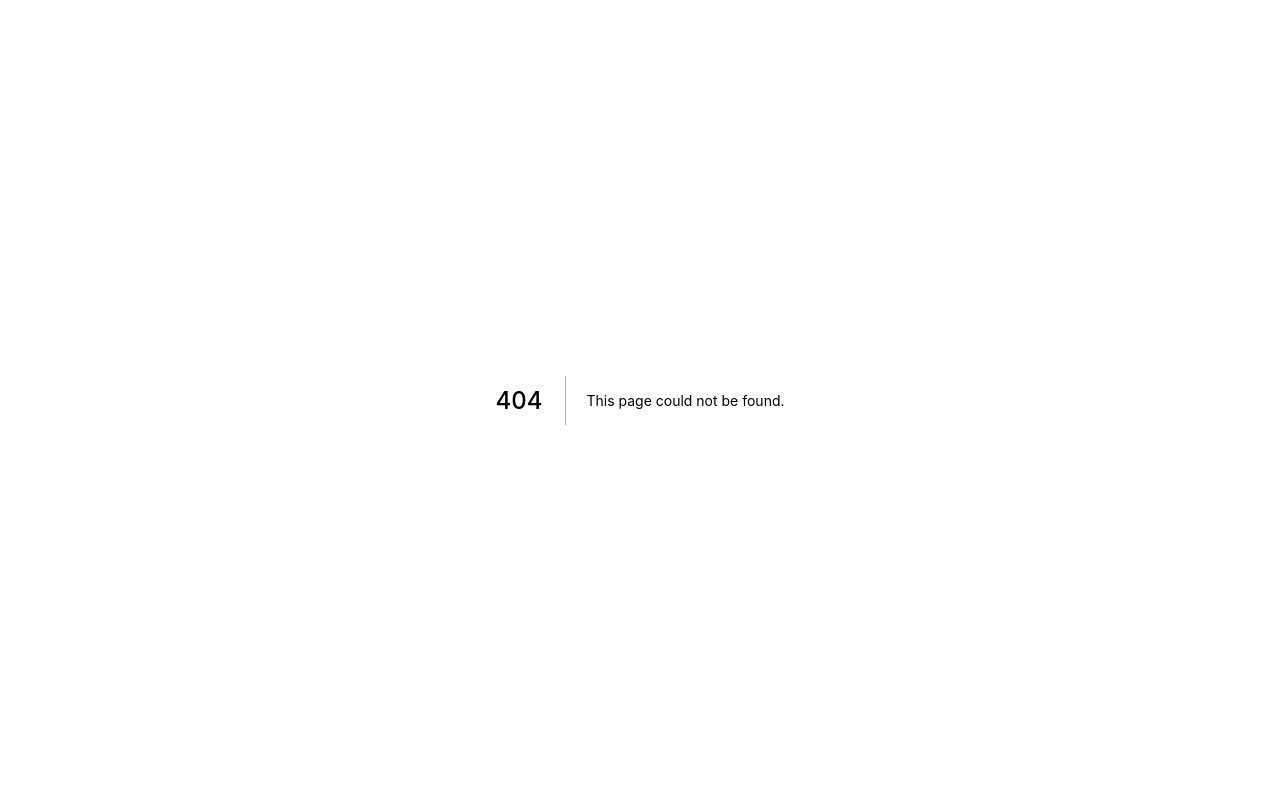
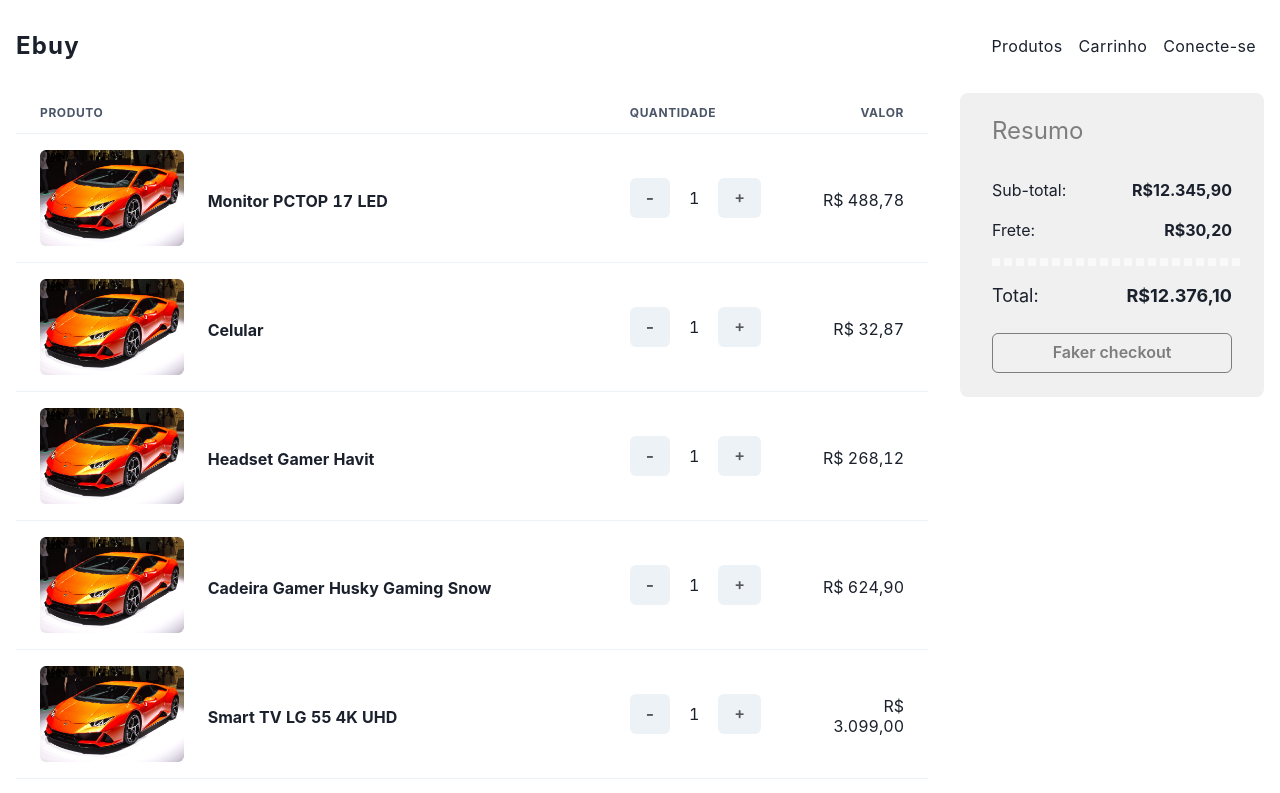
Before and after one commit to lhmoreno/ebuy, a Next.js app: page /cart in a window 1280 px wide. Before the commit this address had no page. Shown: the top 793 px of the page. Built offline with nearby package versions, Linux system fonts and the light colour scheme.

Commit message:
feat: Cart

```diff
--- /dev/null
+++ b/src/components/ProductCart.tsx
@@ -0,0 +1,56 @@
+import { Button, Flex, Heading, Image, Td, Text, Tr } from '@chakra-ui/react'
+import { useState } from 'react'
+
+import { formatPriceInReal } from '../utils/price'
+
+export interface ProductCartProps {
+  image: string
+  name: string
+  price: number
+}
+
+const ProductCart = ({ image, name, price }: ProductCartProps) => {
+  const [amount, setAmount] = useState(1)
+
+  return (
+    <Tr>
+      <Td>
+        <Flex alignItems="center" gap="6">
+          <Image
+            src={image} alt="Carro"
+            borderRadius="md"
+            maxHeight="24"
+          />
+          <Heading
+            as="h3"
+            marginTop="2"
+            fontWeight="bold"
+            fontSize="md"
+          >{ name }</Heading>
+        </Flex>
+      </Td>
+
+      <Td>
+        <Flex alignItems="center">
+          <Button type="button" fontSize="lg" color="blackAlpha.700" onClick={() => amount !== 1 && setAmount(s => --s)}>
+            -
+          </Button>
+          <Text width="12" textAlign="center">
+            { amount }
+          </Text>
+          <Button type="button" color="blackAlpha.700" onClick={() => setAmount(s => ++s)}>
+            +
+          </Button>
+        </Flex>
+      </Td>
+
+      <Td isNumeric>
+        <Text marginTop="1">
+          { formatPriceInReal(price) }
+        </Text>
+      </Td>
+    </Tr>
+  )
+}
+
+export { ProductCart }
--- /dev/null
+++ b/src/pages/cart.tsx
@@ -0,0 +1,81 @@
+import type { NextPage } from 'next'
+
+import Head from 'next/head'
+import { Fragment } from 'react'
+import { Box, Button, Container, Divider, Flex, Heading, Table, Tbody, Text, Th, Thead, Tr } from '@chakra-ui/react'
+
+import { Header } from '../components/Header'
+import { ProductCart } from '../components/ProductCart'
+import { fakeProducts } from './api/products'
+
+const Home: NextPage = () => {
+  return (
+    <Fragment>
+      <Head>
+        <title>Ebuy | Carrinho</title>
+        <meta name="description" content="Generated by create next app" />
+        <link rel="icon" href="/favicon.ico" />
+      </Head>
+
+      <Header />
+
+      <Container maxW="container.xl" display="grid" gridTemplateColumns="3fr 1fr" gap="8">
+        <Table flexDirection="column">
+          <Thead>
+            <Tr>
+              <Th>Produto</Th>
+              <Th>Quantidade</Th>
+              <Th isNumeric>Valor</Th>
+            </Tr>
+          </Thead>
+
+          <Tbody>
+            { fakeProducts.map(({ id, image, name, price }) => (
+              <ProductCart
+                key={id}
+                image={image}
+                name={name}
+                price={price}
+              />
+            )) }
+          </Tbody>
+        </Table>
+        <Box
+          backgroundColor="blackAlpha.100"
+          pt="6"
+          px="8"
+          borderRadius="lg"
+          height="max-content"
+        >
+          <Heading
+            as="h2"
+            fontSize="2xl"
+            fontWeight="regular"
+            color="blackAlpha.600"
+          >
+            Resumo
+          </Heading>
+          <Flex mt="8" justifyContent="space-between">
+            <Text>Sub-total:</Text>
+            <Text fontWeight="bold">R$12.345,90</Text>
+          </Flex>
+          <Flex mt="4" justifyContent="space-between">
+            <Text>Frete:</Text>
+            <Text fontWeight="bold">R$30,20</Text>
+          </Flex>
+          <Divider my="4" borderColor="white"  borderWidth={4} variant="dashed" />
+          <Flex justifyContent="space-between">
+            <Text fontSize="lg">Total:</Text>
+            <Text fontSize="lg" fontWeight="bold">R$12.376,10</Text>
+          </Flex>
+
+          <Button my="6" width="full" variant="outline" colorScheme="blackAlpha">
+            Faker checkout
+          </Button>
+        </Box>
+      </Container>
+    </Fragment>
+  )
+}
+
+export default Home
```
